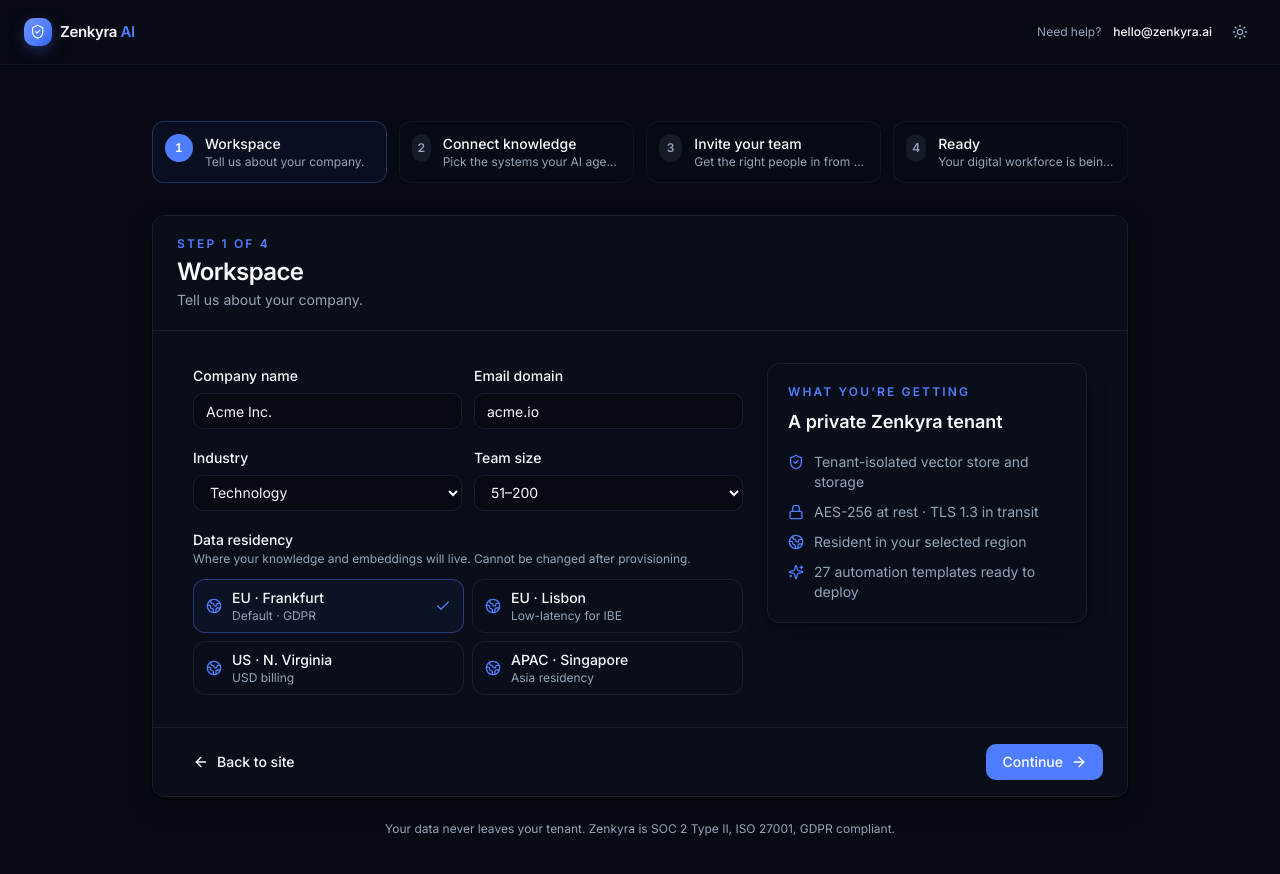
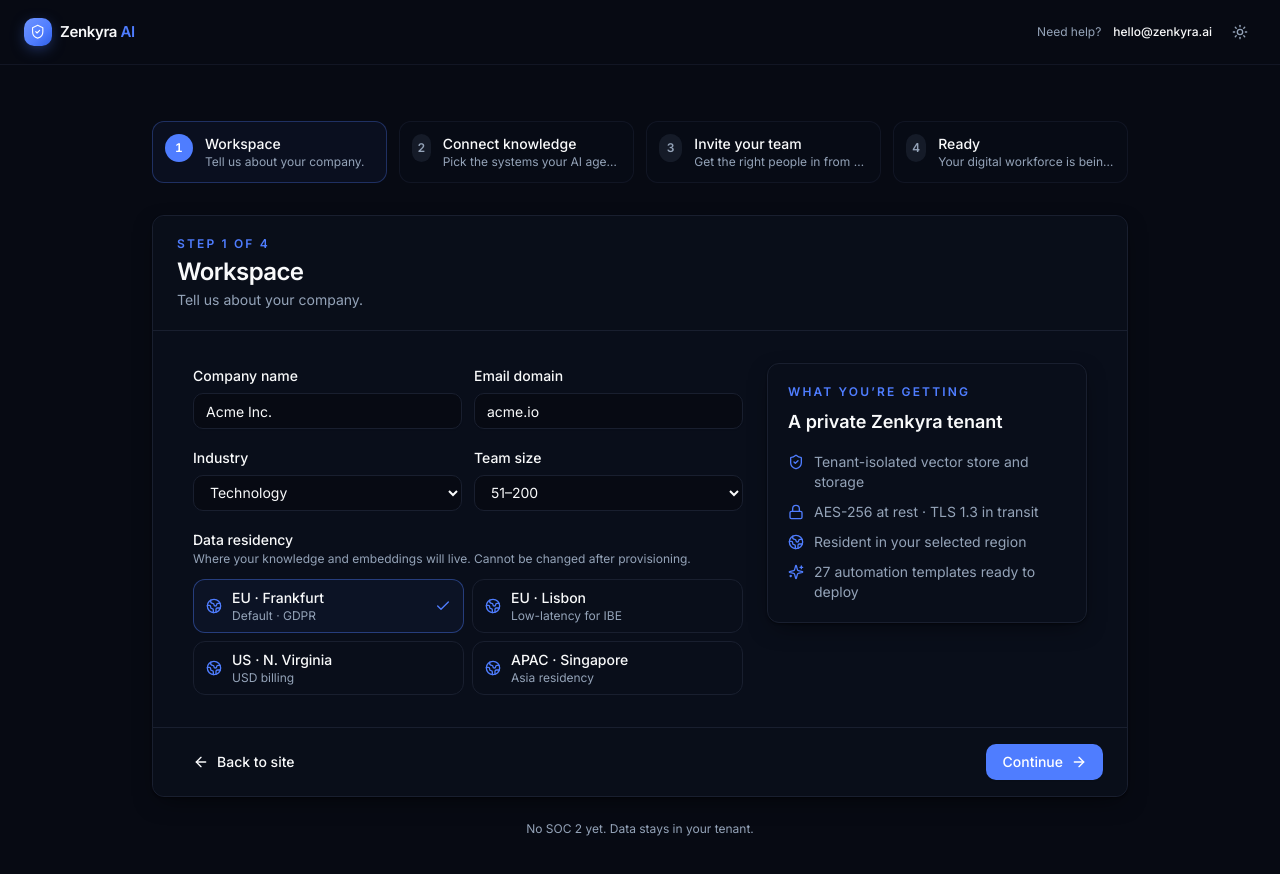
Before and after one commit to CaetanoLuis-Enerwise/zenkyra-ai, a Next.js app: page /onboarding in a window 1280 px wide. Shown: the top 874 px of the page. Built offline with nearby package versions, Linux system fonts and the light colour scheme.

Commit message:
Strip fake SOC 2 / 140+ / ISO / free-trial claims from marketing copy.

```diff
--- a/src/app/(onboarding)/onboarding/page.tsx
+++ b/src/app/(onboarding)/onboarding/page.tsx
@@ -207,7 +207,7 @@
       </Card>
 
       <p className="mt-6 text-center text-xs text-muted-foreground">
-        Your data never leaves your tenant. Zenkyra is SOC 2 Type II, ISO 27001, GDPR compliant.
+        No SOC 2 yet. Data stays in your tenant.
       </p>
     </div>
   );
```
